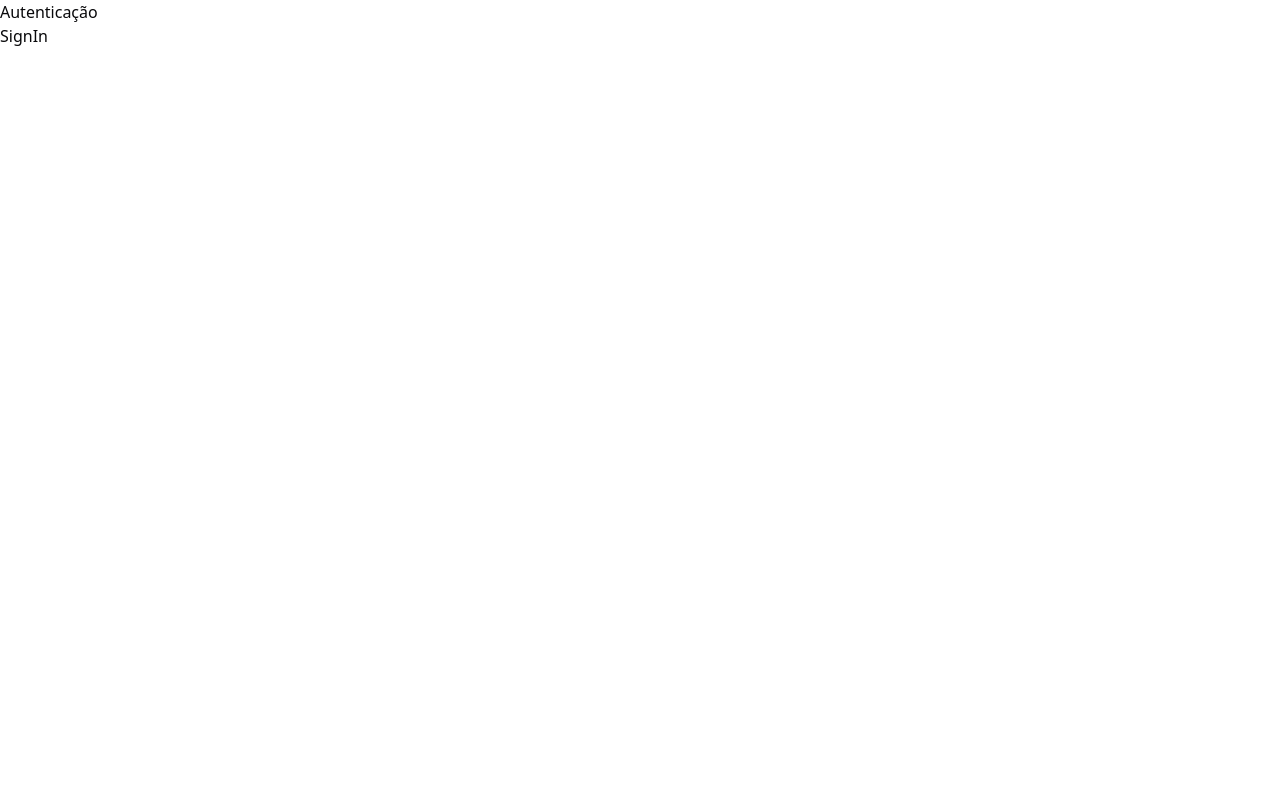
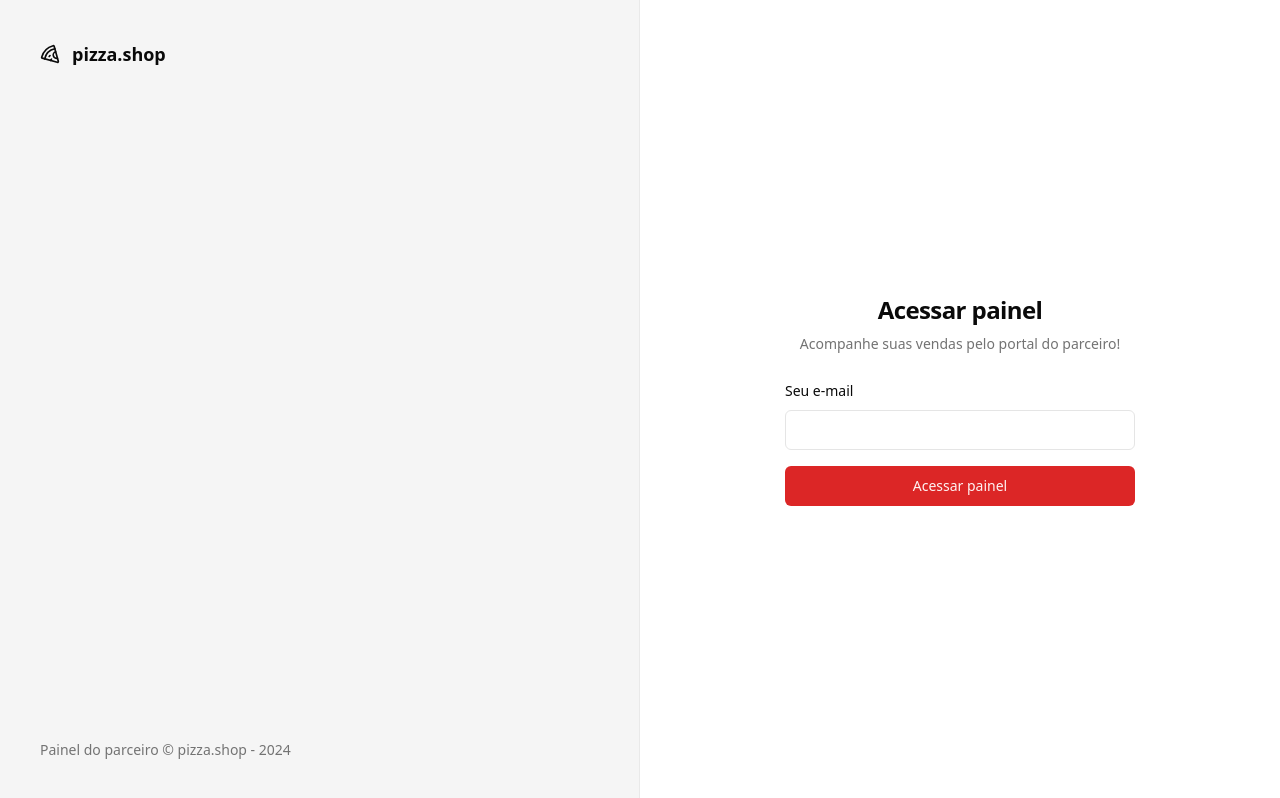
Before and after one commit to nthbaldez/pizza-shop, a React (Vite) app: page /sign-in in a window 1280 px wide. Built offline with nearby package versions, Linux system fonts and the light colour scheme.

Commit message:
fix: eslint error

```diff
--- a/eslint.config.mjs
+++ b/eslint.config.mjs
@@ -3,7 +3,7 @@
 
 import { FlatCompat } from '@eslint/eslintrc'
 import js from '@eslint/js'
-import simpleImportSort from 'eslint-plugin-simple-import-sort'
+import simpleImportSort from 'simple-import-sort'
 
 const __filename = fileURLToPath(import.meta.url)
 const __dirname = path.dirname(__filename)
@@ -22,6 +22,8 @@
 
     rules: {
       'simple-import-sort/imports': 'error',
+      'no-unused-vars': 'off',
+      '@typescript-eslint/no-unused-vars': 'error',
     },
   },
 ]
--- /dev/null
+++ b/src/components/ui/button.tsx
@@ -0,0 +1,56 @@
+import * as React from "react"
+import { Slot } from "@radix-ui/react-slot"
+import { cva, type VariantProps } from "class-variance-authority"
+
+import { cn } from "@/lib/utils"
+
+const buttonVariants = cva(
+  "inline-flex items-center justify-center gap-2 whitespace-nowrap rounded-md text-sm font-medium ring-offset-background transition-colors focus-visible:outline-none focus-visible:ring-2 focus-visible:ring-ring focus-visible:ring-offset-2 disabled:pointer-events-none disabled:opacity-50 [&_svg]:pointer-events-none [&_svg]:size-4 [&_svg]:shrink-0",
+  {
+    variants: {
+      variant: {
+        default: "bg-primary text-primary-foreground hover:bg-primary/90",
+        destructive:
+          "bg-destructive text-destructive-foreground hover:bg-destructive/90",
+        outline:
+          "border border-input bg-background hover:bg-accent hover:text-accent-foreground",
+        secondary:
+          "bg-secondary text-secondary-foreground hover:bg-secondary/80",
+        ghost: "hover:bg-accent hover:text-accent-foreground",
+        link: "text-primary underline-offset-4 hover:underline",
+      },
+      size: {
+        default: "h-10 px-4 py-2",
+        sm: "h-9 rounded-md px-3",
+        lg: "h-11 rounded-md px-8",
+        icon: "h-10 w-10",
+      },
+    },
+    defaultVariants: {
+      variant: "default",
+      size: "default",
+    },
+  }
+)
+
+export interface ButtonProps
+  extends React.ButtonHTMLAttributes<HTMLButtonElement>,
+    VariantProps<typeof buttonVariants> {
+  asChild?: boolean
+}
+
+const Button = React.forwardRef<HTMLButtonElement, ButtonProps>(
+  ({ className, variant, size, asChild = false, ...props }, ref) => {
+    const Comp = asChild ? Slot : "button"
+    return (
+      <Comp
+        className={cn(buttonVariants({ variant, size, className }))}
+        ref={ref}
+        {...props}
+      />
+    )
+  }
+)
+Button.displayName = "Button"
+
+export { Button, buttonVariants }
--- /dev/null
+++ b/src/components/ui/input.tsx
@@ -0,0 +1,25 @@
+import * as React from "react"
+
+import { cn } from "@/lib/utils"
+
+export interface InputProps
+  extends React.InputHTMLAttributes<HTMLInputElement> {}
+
+const Input = React.forwardRef<HTMLInputElement, InputProps>(
+  ({ className, type, ...props }, ref) => {
+    return (
+      <input
+        type={type}
+        className={cn(
+          "flex h-10 w-full rounded-md border border-input bg-background px-3 py-2 text-sm ring-offset-background file:border-0 file:bg-transparent file:text-sm file:font-medium file:text-foreground placeholder:text-muted-foreground focus-visible:outline-none focus-visible:ring-2 focus-visible:ring-ring focus-visible:ring-offset-2 disabled:cursor-not-allowed disabled:opacity-50",
+          className
+        )}
+        ref={ref}
+        {...props}
+      />
+    )
+  }
+)
+Input.displayName = "Input"
+
+export { Input }
--- /dev/null
+++ b/src/components/ui/label.tsx
@@ -0,0 +1,24 @@
+import * as React from "react"
+import * as LabelPrimitive from "@radix-ui/react-label"
+import { cva, type VariantProps } from "class-variance-authority"
+
+import { cn } from "@/lib/utils"
+
+const labelVariants = cva(
+  "text-sm font-medium leading-none peer-disabled:cursor-not-allowed peer-disabled:opacity-70"
+)
+
+const Label = React.forwardRef<
+  React.ElementRef<typeof LabelPrimitive.Root>,
+  React.ComponentPropsWithoutRef<typeof LabelPrimitive.Root> &
+    VariantProps<typeof labelVariants>
+>(({ className, ...props }, ref) => (
+  <LabelPrimitive.Root
+    ref={ref}
+    className={cn(labelVariants(), className)}
+    {...props}
+  />
+))
+Label.displayName = LabelPrimitive.Root.displayName
+
+export { Label }
--- a/src/global.css
+++ b/src/global.css
@@ -1,61 +1,64 @@
 @tailwind base;
 @tailwind components;
 @tailwind utilities;
+
 @layer base {
   :root {
     --background: 0 0% 100%;
-    --foreground: 240 10% 3.9%;
+    --foreground: 0 0% 3.9%;
     --card: 0 0% 100%;
-    --card-foreground: 240 10% 3.9%;
+    --card-foreground: 0 0% 3.9%;
     --popover: 0 0% 100%;
-    --popover-foreground: 240 10% 3.9%;
-    --primary: 240 5.9% 10%;
-    --primary-foreground: 0 0% 98%;
-    --secondary: 240 4.8% 95.9%;
-    --secondary-foreground: 240 5.9% 10%;
-    --muted: 240 4.8% 95.9%;
-    --muted-foreground: 240 3.8% 46.1%;
-    --accent: 240 4.8% 95.9%;
-    --accent-foreground: 240 5.9% 10%;
+    --popover-foreground: 0 0% 3.9%;
+    --primary: 0 72.2% 50.6%;
+    --primary-foreground: 0 85.7% 97.3%;
+    --secondary: 0 0% 96.1%;
+    --secondary-foreground: 0 0% 9%;
+    --muted: 0 0% 96.1%;
+    --muted-foreground: 0 0% 45.1%;
+    --accent: 0 0% 96.1%;
+    --accent-foreground: 0 0% 9%;
     --destructive: 0 84.2% 60.2%;
     --destructive-foreground: 0 0% 98%;
-    --border: 240 5.9% 90%;
-    --input: 240 5.9% 90%;
-    --ring: 240 10% 3.9%;
+    --border: 0 0% 89.8%;
+    --input: 0 0% 89.8%;
+    --ring: 0 72.2% 50.6%;
+    --radius: 0.5rem;
     --chart-1: 12 76% 61%;
     --chart-2: 173 58% 39%;
     --chart-3: 197 37% 24%;
     --chart-4: 43 74% 66%;
     --chart-5: 27 87% 67%;
-    --radius: 0.5rem
   }
+
   .dark {
-    --background: 240 10% 3.9%;
+    --background: 0 0% 3.9%;
     --foreground: 0 0% 98%;
-    --card: 240 10% 3.9%;
+    --card: 0 0% 3.9%;
     --card-foreground: 0 0% 98%;
-    --popover: 240 10% 3.9%;
+    --popover: 0 0% 3.9%;
     --popover-foreground: 0 0% 98%;
-    --primary: 0 0% 98%;
-    --primary-foreground: 240 5.9% 10%;
-    --secondary: 240 3.7% 15.9%;
+    --primary: 0 72.2% 50.6%;
+    --primary-foreground: 0 85.7% 97.3%;
+    --secondary: 0 0% 14.9%;
     --secondary-foreground: 0 0% 98%;
-    --muted: 240 3.7% 15.9%;
-    --muted-foreground: 240 5% 64.9%;
-    --accent: 240 3.7% 15.9%;
+    --muted: 0 0% 14.9%;
+    --muted-foreground: 0 0% 63.9%;
+    --accent: 0 0% 14.9%;
     --accent-foreground: 0 0% 98%;
     --destructive: 0 62.8% 30.6%;
     --destructive-foreground: 0 0% 98%;
-    --border: 240 3.7% 15.9%;
-    --input: 240 3.7% 15.9%;
-    --ring: 240 4.9% 83.9%;
+    --border: 0 0% 14.9%;
+    --input: 0 0% 14.9%;
+    --ring: 0 72.2% 50.6%;
     --chart-1: 220 70% 50%;
     --chart-2: 160 60% 45%;
     --chart-3: 30 80% 55%;
     --chart-4: 280 65% 60%;
-    --chart-5: 340 75% 55%
+    --chart-5: 340 75% 55%;
   }
 }
+
 @layer base {
   * {
     @apply border-border;
--- a/src/pages/__layouts/auth.tsx
+++ b/src/pages/__layouts/auth.tsx
@@ -1,11 +1,20 @@
+import { Pizza } from 'lucide-react'
 import { Outlet } from 'react-router-dom'
 
 export default function AuthLayout() {
   return (
-    <div>
-      <h1>Autenticação</h1>
+    <div className="grid min-h-screen grid-cols-2">
+      <div className="flex h-full flex-col justify-between border-r border-foreground/5 bg-muted p-10 text-muted-foreground">
+        <div className="flex items-center gap-3 text-lg font-medium text-foreground">
+          <Pizza className="h-5 w-5" />
+          <span className="font-semibold">pizza.shop</span>
+        </div>
+        <footer className="text-sm">
+          Painel do parceiro &copy; pizza.shop - {new Date().getFullYear()}
+        </footer>
+      </div>
 
-      <div>
+      <div className="flex flex-col items-center justify-center">
         <Outlet />
       </div>
     </div>
--- a/src/pages/auth/sign-in.tsx
+++ b/src/pages/auth/sign-in.tsx
@@ -1,10 +1,50 @@
 import { Helmet } from 'react-helmet-async'
+import { useForm } from 'react-hook-form'
+import { z } from 'zod'
+
+import { Button } from '@/components/ui/button'
+import { Input } from '@/components/ui/input'
+import { Label } from '@/components/ui/label'
+
+const signInForm = z.object({
+  email: z.string().email(),
+})
+
+type SignInForm = z.infer<typeof signInForm>
 
 export default function SignIn() {
+  const { register, handleSubmit } = useForm<SignInForm>()
+
+  function handleSignIn(data: SignInForm) {
+    console.log(data)
+  }
+
   return (
     <>
       <Helmet title="Login" />
-      <h1>SignIn</h1>
+      <div className="p-8">
+        <div className="flex w-[350px] flex-col justify-center gap-6">
+          <div className="flex flex-col gap-2 text-center">
+            <h1 className="text-2xl font-semibold tracking-tight">
+              Acessar painel
+            </h1>
+            <p className="text-sm text-muted-foreground">
+              Acompanhe suas vendas pelo portal do parceiro!
+            </p>
+          </div>
+
+          <form onSubmit={handleSubmit(handleSignIn)} className="space-y-4">
+            <div className="space-y-2">
+              <Label htmlFor="email">Seu e-mail</Label>
+              <Input id="email" type="email" {...register('email')} />
+            </div>
+
+            <Button type="submit" className="w-full">
+              Acessar painel
+            </Button>
+          </form>
+        </div>
+      </div>
     </>
   )
 }
```
Also changed, not shown: package.json (+6 -1 lines), .eslintrc.json, 1 other file (tests, documents, lock files or other folders).
